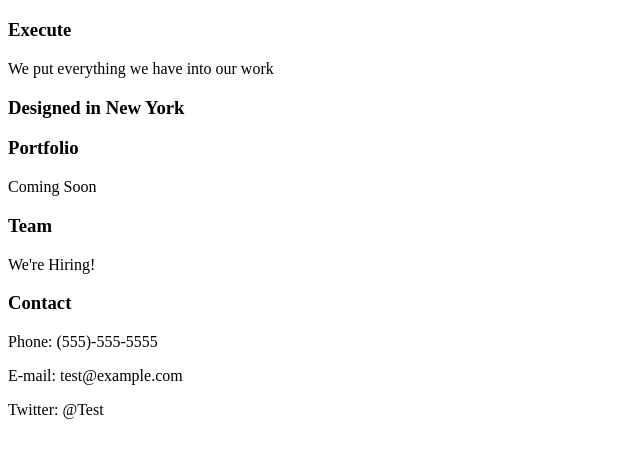
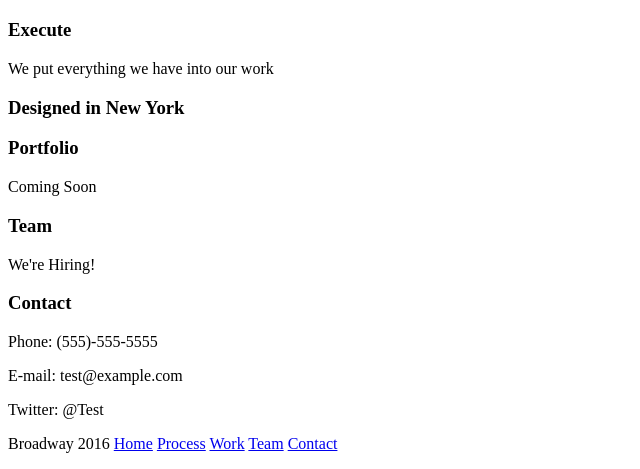
Before and after one commit to Veggiesniffer/Broadway, a plain HTML site: page index.html in a window 1280 px wide. Shown: the part 1335-1804 px from the top of the page, without its empty margins (0-640 px from the left). Before the commit the page ends 1770 px from the top, so only its background shows below. Drawn offline with Linux system fonts and the light colour scheme.

Commit message:
Added Bottom HTML Text

```diff
--- a/index.html
+++ b/index.html
@@ -40,6 +40,12 @@
   <p>E-mail: test@example.com</p>
   <p>Twitter: @Test</p>
   <div id="Bottom">
+    <p>Broadway 2016
+    <a href="#Home">Home</a>
+    <a href="#Process">Process</a>
+    <a href="#Work">Work</a>
+    <a href="#Team">Team</a>
+    <a href="#Contact">Contact</a></p>
   </div>
   </body>
 </html>
```
